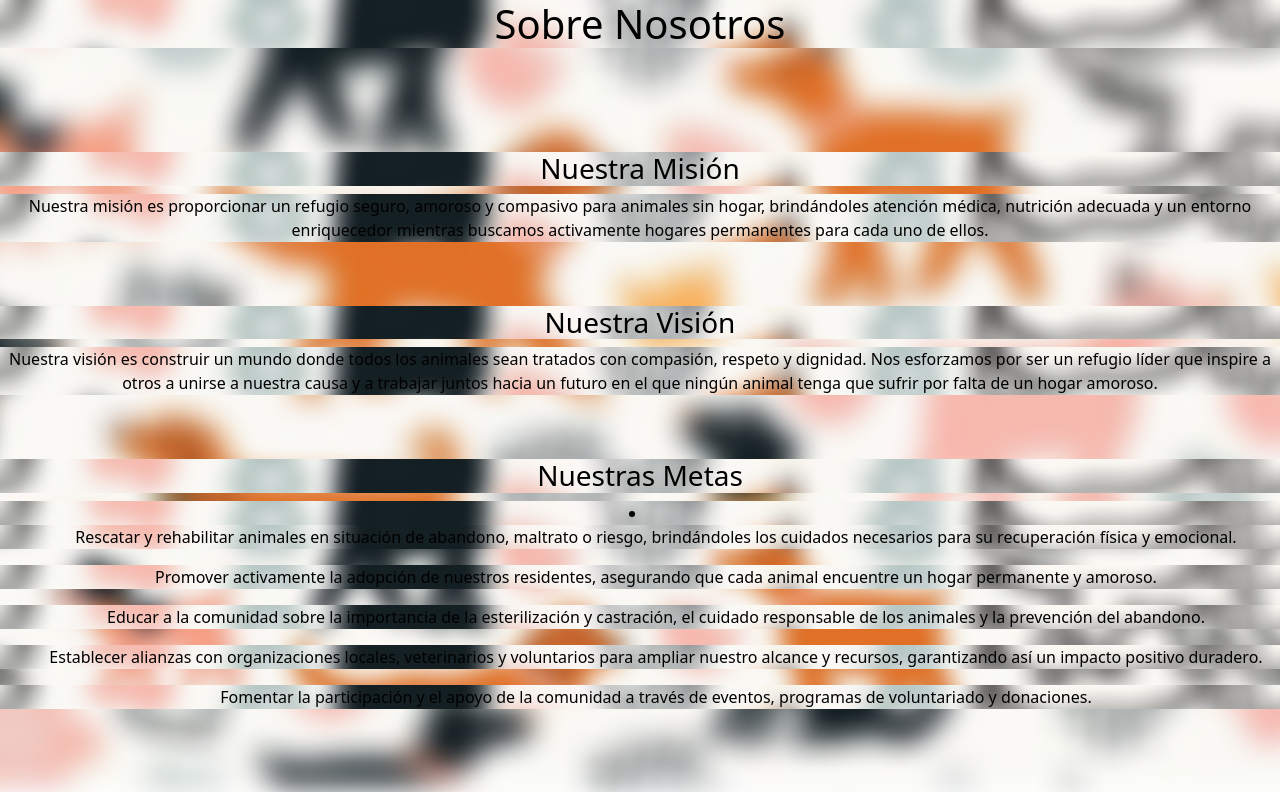
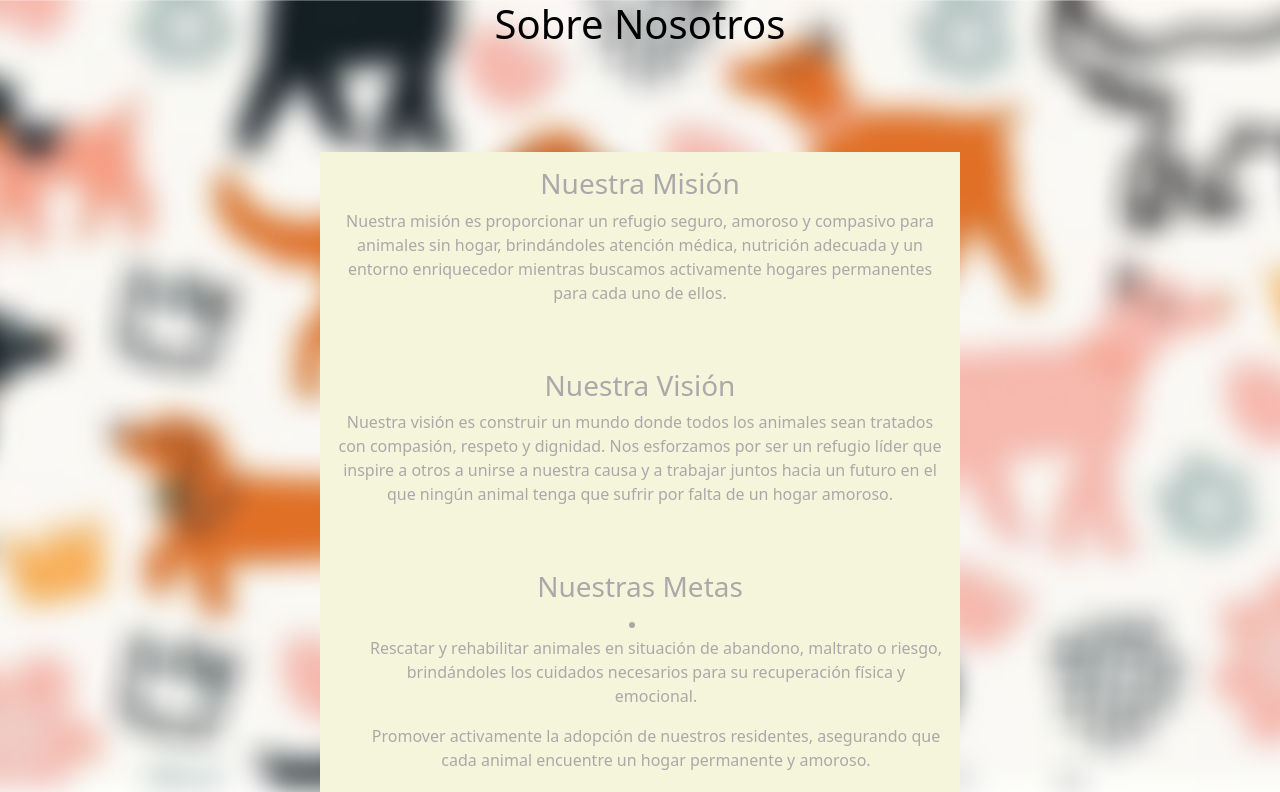
Before and after one commit to DiegoRuP/refugioDIJK, an Angular app: page / in a window 1280 px wide. Shown: the top 792 px of the page. Built offline with nearby package versions, Linux system fonts and the light colour scheme.

Commit message:
cambio de colores, y ajuste de estilos a la pagina de about

```diff
--- a/src/app/about/about.component.css
+++ b/src/app/about/about.component.css
@@ -11,13 +11,24 @@ img{
 .card {
     border: none;
     transition: box-shadow 0.3s ease;
+    background-color: transparent;
 }
 
 .card:hover {
     box-shadow: 0 20px 48px rgba(52, 14, 222, 0.1);
 }
 
-*{
+.informacion{
+    background-color: beige;
+    color: darkgray;
+    justify-content: center;
+    text-align: center;
+    max-width: 50%;
+    margin-left: 25%;
+    padding: 15px;
+}
+
+body{
     background-image: url(../../assets/img/fondo-nosotros.png);
     background-size: cover;
     background-repeat: no-repeat;
--- a/src/app/about/about.component.html
+++ b/src/app/about/about.component.html
@@ -1,10 +1,11 @@
-<!-- header -->
-
-<div id="texto">
+<body>
+  <div id="texto">
     <h1>Sobre Nosotros</h1>
     <br><br><br><br>
+</div>
 
-    <h3>Nuestra Misión</h3>
+<div class="informacion">
+  <h3>Nuestra Misión</h3>
     <p>Nuestra misión es proporcionar un refugio seguro, amoroso y compasivo para animales sin hogar, brindándoles atención médica, nutrición adecuada y un entorno enriquecedor mientras buscamos activamente hogares permanentes para cada uno de ellos.</p>
     <br><br>
 
@@ -20,10 +21,10 @@
       <ul>Establecer alianzas con organizaciones locales, veterinarios y voluntarios para ampliar nuestro alcance y recursos, garantizando así un impacto positivo duradero.</ul>
       <ul>Fomentar la participación y el apoyo de la comunidad a través de eventos, programas de voluntariado y donaciones.</ul>
     </li>
-    <br><br><br><br><br><br><br><br><br><br><br><br><br>
+    <br><br>
 </div>
 
-
+<br><br><br><br><br><br><br>
 <div class="card-group">
     <div class="card">
       <img src="" class="card-img-top" alt="...">
@@ -65,4 +66,4 @@
     <br>
 </div>
 
-<!-- footer -->
+</body>
```
